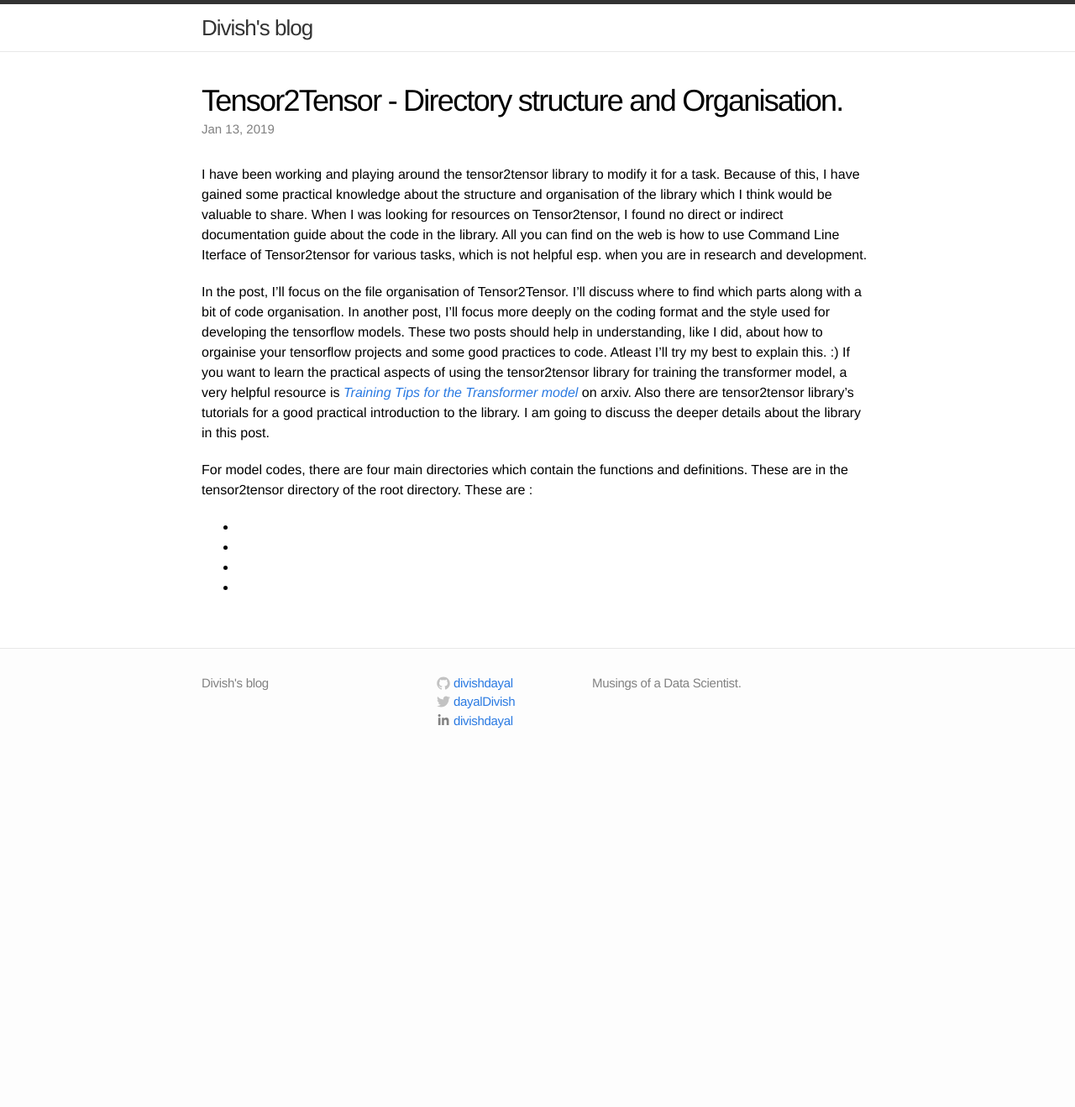
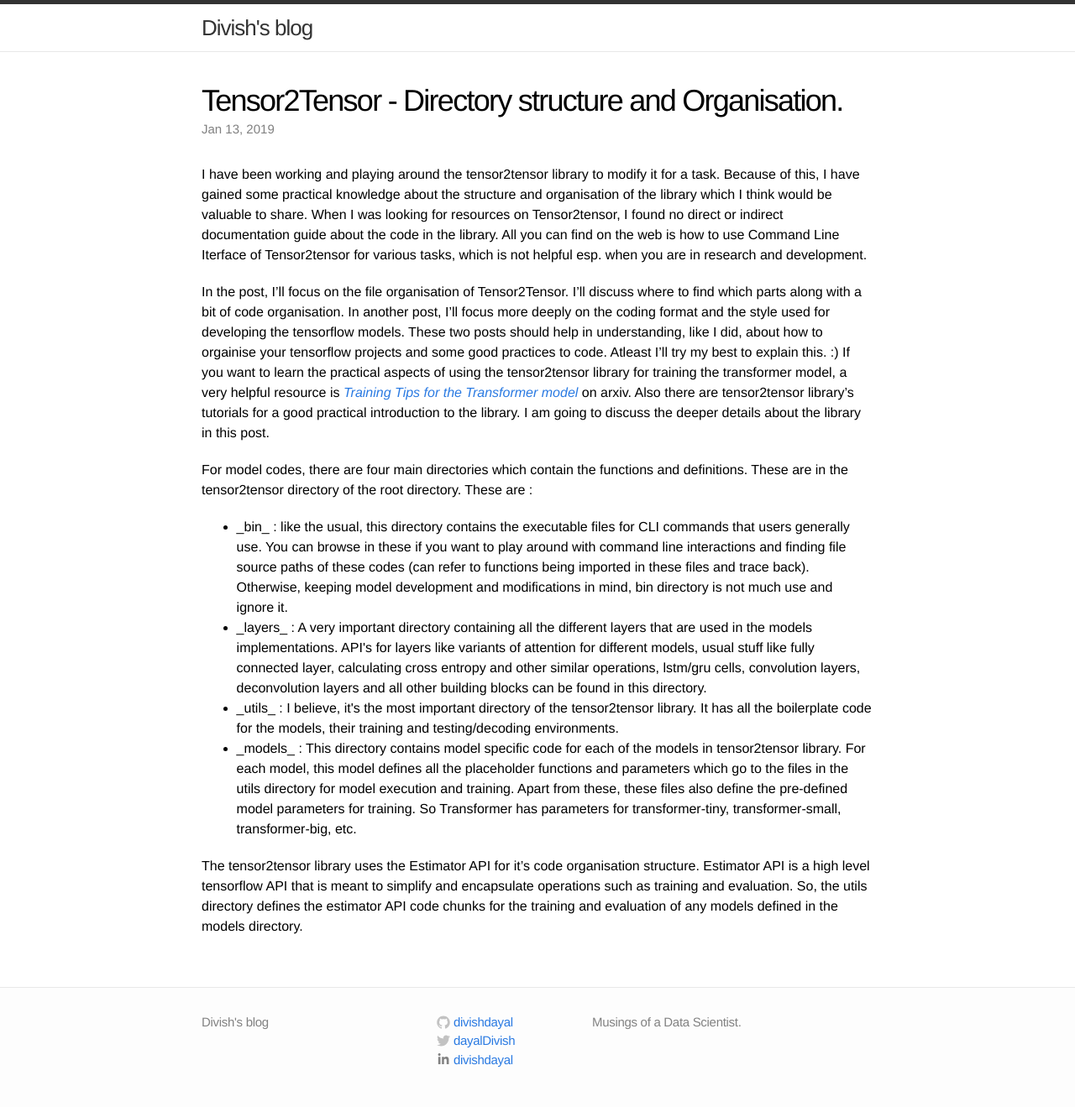
Before and after one commit to divishdayal/divish.github.io, a Jekyll site: the page built from _posts/2019-01-13-Tensor2Tensor.markdown, in a window 1280 px wide. Shown: the whole page at 84% size. Built offline with Jekyll 4.4.1, drawn with Linux system fonts in a browser that asks for light colours; before the commit the page ends 915 px from its top, so only the background shows below that.

Commit message:
Update 2019-01-13-Tensor2Tensor.markdown

```diff
--- a/_posts/2019-01-13-Tensor2Tensor.markdown
+++ b/_posts/2019-01-13-Tensor2Tensor.markdown
@@ -12,8 +12,10 @@
 
 For model codes, there are four main directories which contain the functions and definitions. These are in the tensor2tensor directory of the root directory. These are :
 <ul>
-	<li></li>
-	<li></li>
-	<li></li>
-	<li></li>
+	<li>_bin_ : like the usual, this directory contains the executable files for CLI commands that users generally use. You can browse in these if you want to play around with command line interactions and finding file source paths of these codes (can refer to functions being imported in these files and trace back). Otherwise, keeping model development and modifications in mind, bin directory is not much use and ignore it.  </li>
+	<li>_layers_ : A very important directory containing all the different layers that are used in the models implementations. API's for layers like variants of attention for different models, usual stuff like fully connected layer, calculating cross entropy and other similar operations, lstm/gru cells, convolution layers, deconvolution layers and all other building blocks can be found in this directory. </li>
+	<li>_utils_ : I believe, it's the most important directory of the tensor2tensor library. It has all the boilerplate code for the models, their training and testing/decoding environments.  </li>
+	<li>_models_ : This directory contains model specific code for each of the models in tensor2tensor library. For each model, this model defines all the placeholder functions and parameters which go to the files in the utils directory for model execution and training. Apart from these, these files also define the pre-defined model parameters for training. So Transformer has parameters for transformer-tiny, transformer-small, transformer-big, etc.</li>
 </ul>
+
+The tensor2tensor library uses the Estimator API for it's code organisation structure. Estimator API is a high level tensorflow API that is meant to simplify and encapsulate operations such as training and evaluation. So, the utils directory defines the estimator API code chunks for the training and evaluation of any models defined in the models directory.
```
